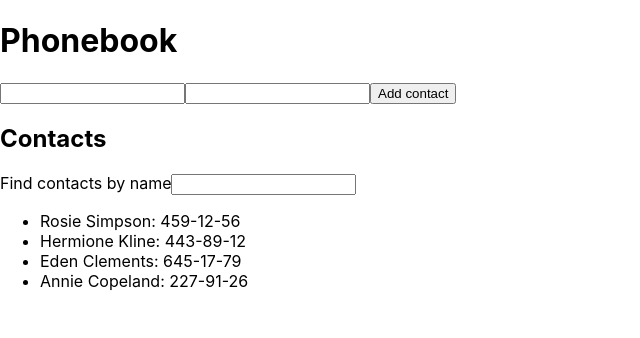
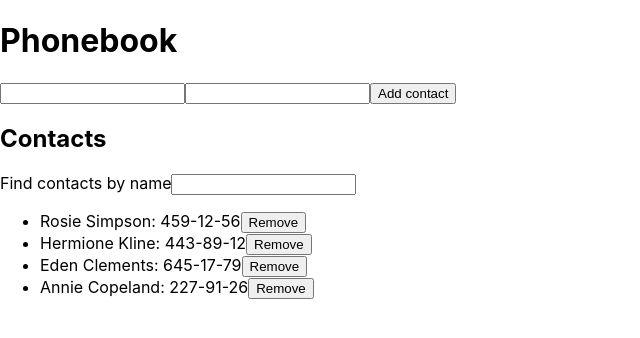
Before and after one commit to fff500/goit-react-woolf-hw-02-phonebook, a React (Create React App) app: page / in a window 1280 px wide. Shown: the top 338 px of the page, without its empty margins (0-640 px from the left). Built offline with nearby package versions, Linux system fonts and the light colour scheme.

Commit message:
Contact removing and duplicate adding alert were added

```diff
--- a/src/App.jsx
+++ b/src/App.jsx
@@ -22,12 +22,24 @@ export class App extends Component {
   }
 
   handleAddContact(data) {
+    if (this.state.contacts.some(({ name }) => data.name === name)) {
+      alert(`${data.name} is already in contacts`);
+      return;
+    }
+
     const id = nanoid();
 
     const newProduct = { ...data, id };
 
     this.setState((state) => ({
       contacts: state.contacts.concat(newProduct)
+    }));
+  }
+
+  handleRemoveContact(contactId) {
+    console.log(contactId)
+    this.setState((state) => ({
+      contacts: state.contacts.filter(({ id }) => contactId !== id)
     }));
   }
 
@@ -50,7 +62,7 @@ export class App extends Component {
 
         <h2>Contacts</h2>
         <ContactsFilter handleFilterChange={this.setFilter.bind(this)} />
-        <ContactsList contacts={this.filterContacts()} />
+        <ContactsList contacts={this.filterContacts()} handleRemoveContact={this.handleRemoveContact.bind(this)} />
       </>
     );
   }
--- a/src/components/ContactsForm/ContactsList.jsx
+++ b/src/components/ContactsForm/ContactsList.jsx
@@ -4,14 +4,14 @@ import ContactsItem from 'components/ContactsItem/ContactsItem';
 
 export class ContactsList extends Component {
     render() {
-        console.log(this.props.contacts)
+        console.log(this.props)
 
         return (
             <>
                 <ul>
                     {this.props.contacts.map(({ name, number, id }) => {
                         return (
-                            <ContactsItem key={id} name={name} number={number} />
+                            <ContactsItem key={id} id={id} name={name} number={number} handleRemoveContact={this.props.handleRemoveContact} />
                         )
                     })}
                 </ul>
--- a/src/components/ContactsItem/ContactsItem.jsx
+++ b/src/components/ContactsItem/ContactsItem.jsx
@@ -1,10 +1,16 @@
 import { Component } from 'react'
 
 export default class ContactsItem extends Component {
+    handleRemove() {
+        console.log(this.props.id)
+        this.props.handleRemoveContact(this.props.id);
+    }
+
     render() {
         return (
             <li>
-                {this.props.name}: {this.props.number}
+                <span>{this.props.name}: {this.props.number}</span>
+                <button onClick={this.handleRemove.bind(this)}>Remove</button>
             </li>
         )
     }
```
